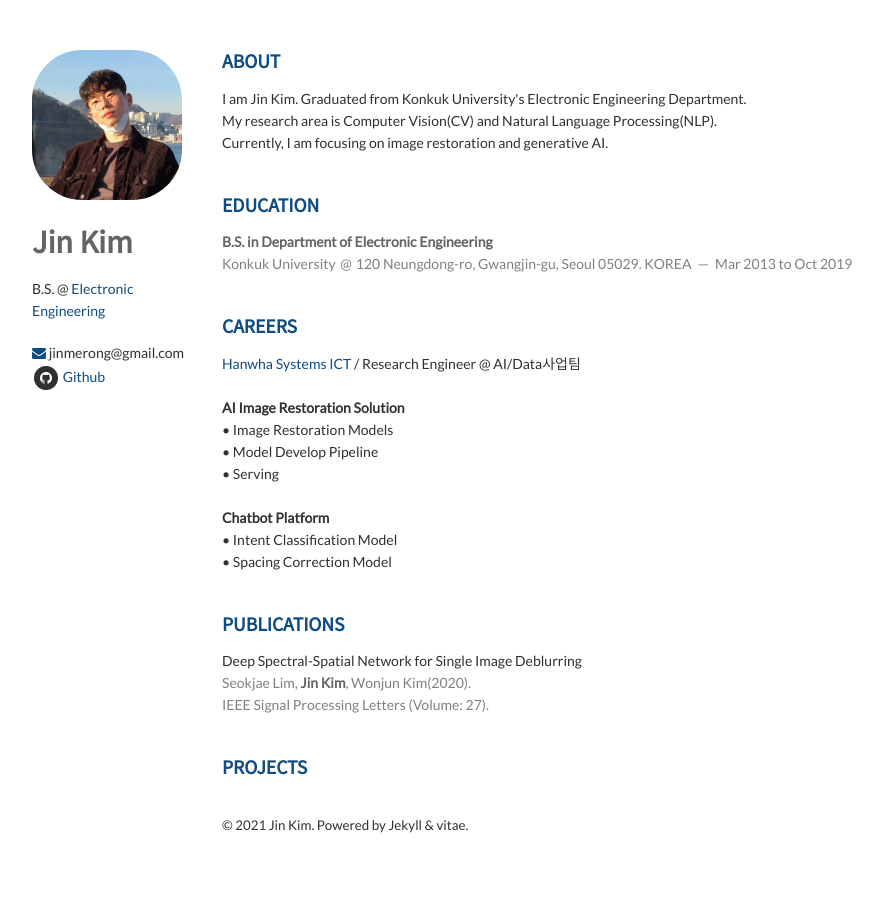
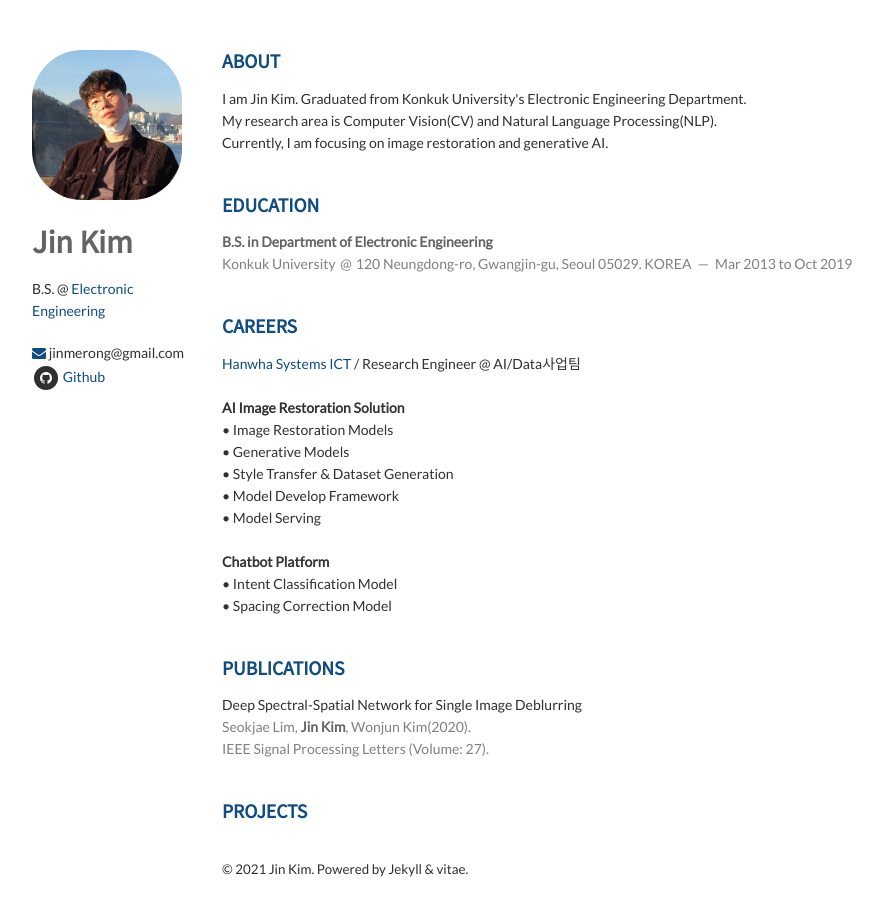
Before and after one commit to K-I-M-J-I-N/K-I-M-J-I-N.github.io, a Jekyll site: the page built from index.html, in a window 1280 px wide. Shown: the whole page, without its empty margins (138-1021 px from the left). Built offline with Jekyll 4.4.1, drawn with Linux system fonts in a browser that asks for light colours; nearby versions of some CDN libraries; the list of posts is cut into pages by our own code.

Commit message:
Update careers.html

```diff
--- a/_includes/careers.html
+++ b/_includes/careers.html
@@ -8,8 +8,10 @@
         <p>&nbsp;</p>
         <p><strong>AI Image Restoration Solution</strong></p>
         <p>&bull; Image Restoration Models</p>
-        <p>&bull; Model Develop Pipeline</p>
-        <p>&bull; Serving</p>
+        <p>&bull; Generative Models</p>
+        <p>&bull; Style Transfer &amp; Dataset Generation</p>
+        <p>&bull; Model Develop Framework</p>
+        <p>&bull; Model Serving</p>
         <p>&nbsp;</p>
         <p><strong>Chatbot Platform</strong></p>
         <p>&bull; Intent Classification Model</p>
```
